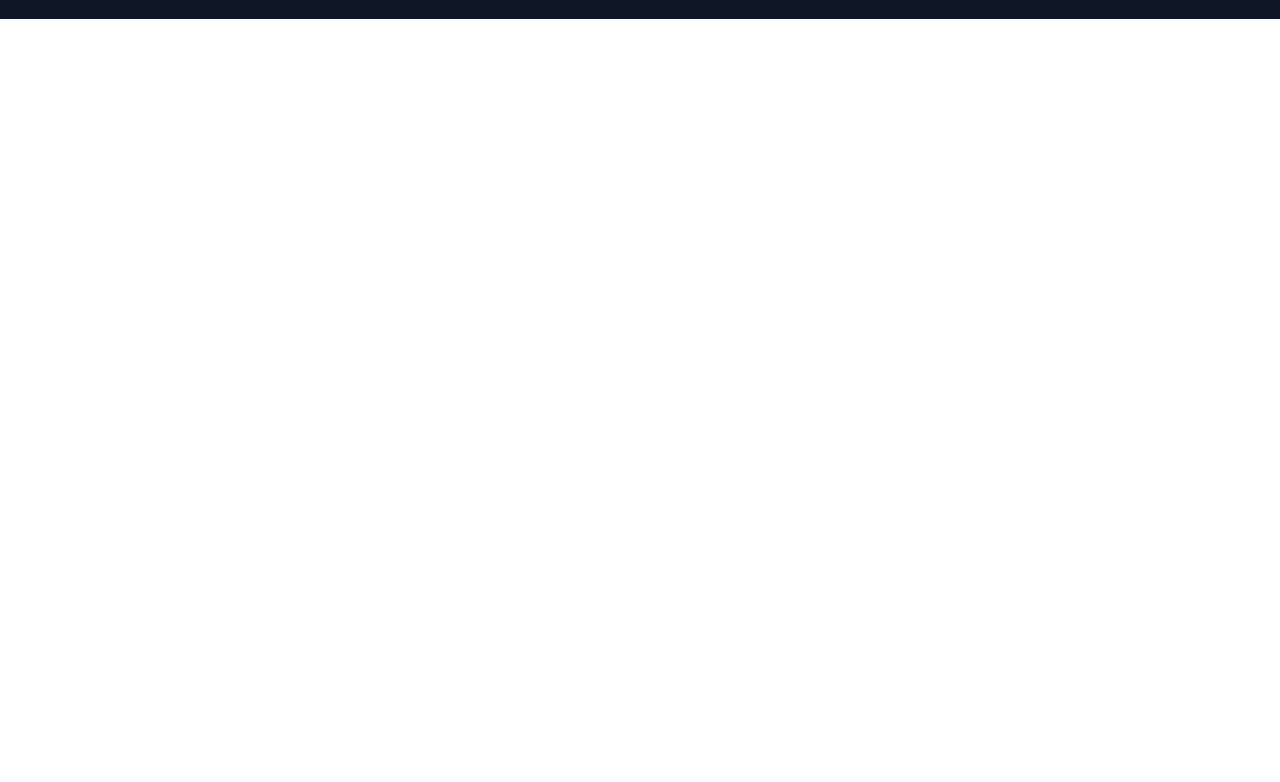
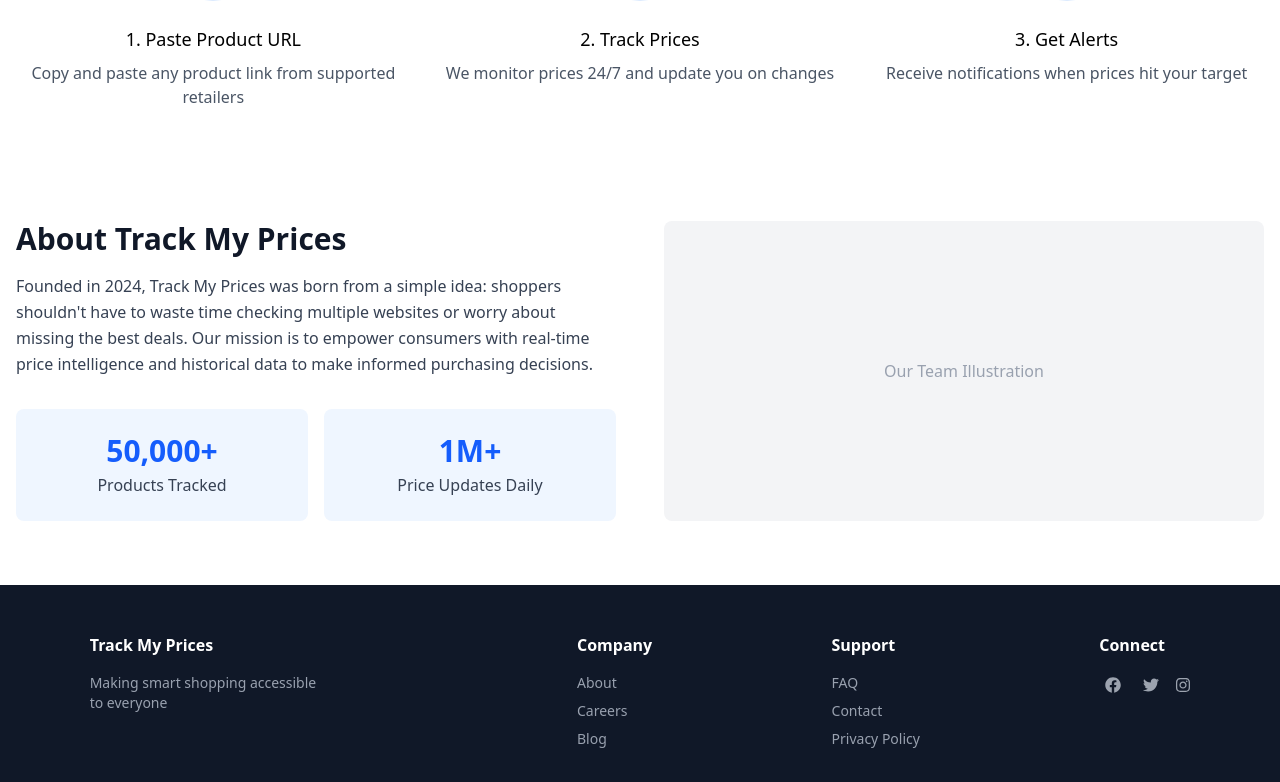
Before and after one commit to youssefElhoubi/Track-my-prices, a React (Vite) app in the folder TMPfront/: page / in a window 1280 px wide. Shown: the part 2001-2783 px from the top of the page. Before the commit the page ends 2020 px from the top, so only its background shows below. Built offline with nearby package versions, Linux system fonts and the light colour scheme.

Commit message:
mad the about section

```diff
--- /dev/null
+++ b/TMPfront/src/components/lanign components/AboutSection.tsx
@@ -0,0 +1,44 @@
+import React from "react"
+
+const AboutSection: React.FC = () => {
+    return (
+        <section className="py-16 px-4 bg-white">
+            <div className="max-w-7xl mx-auto">
+                <div className="grid grid-cols-1 lg:grid-cols-2 gap-12">
+                    {/* Left Column - Text and Stats */}
+                    <div className="space-y-8">
+                        <div className="space-y-4">
+                            <h2 className="text-3xl font-bold text-gray-900">About Track My Prices</h2>
+                            <p className="text-gray-700 leading-relaxed">
+                                Founded in 2024, Track My Prices was born from a simple idea: shoppers shouldn't have to waste time
+                                checking multiple websites or worry about missing the best deals. Our mission is to empower consumers
+                                with real-time price intelligence and historical data to make informed purchasing decisions.
+                            </p>
+                        </div>
+
+                        <div className="grid grid-cols-1 sm:grid-cols-2 gap-4">
+                            {/* Stat 1 */}
+                            <div className="bg-blue-50 rounded-lg p-6 text-center">
+                                <p className="text-blue-600 text-3xl font-bold mb-1">50,000+</p>
+                                <p className="text-gray-700">Products Tracked</p>
+                            </div>
+
+                            {/* Stat 2 */}
+                            <div className="bg-blue-50 rounded-lg p-6 text-center">
+                                <p className="text-blue-600 text-3xl font-bold mb-1">1M+</p>
+                                <p className="text-gray-700">Price Updates Daily</p>
+                            </div>
+                        </div>
+                    </div>
+
+                    {/* Right Column - Image */}
+                    <div className="bg-gray-100 rounded-lg flex items-center justify-center min-h-[300px]">
+                        <p className="text-gray-400">Our Team Illustration</p>
+                    </div>
+                </div>
+            </div>
+        </section>
+    )
+}
+
+export default AboutSection
--- a/TMPfront/src/components/lanign components/treanding.tsx
+++ b/TMPfront/src/components/lanign components/treanding.tsx
@@ -6,7 +6,7 @@ const Treanding: React.FC = () => {
         <>
             <div className='bg-[#F3F4F6] p-8  '>
                 <h2 className='text-center text-4xl font-black text-black my-2'> Trending Products </h2>
-                <div className='flex justify-between px-7'>
+                <div className='flex justify-center gap-4 flex-wrap px-7'>
                     <ProductCard/>
                     <ProductCard/>
                     <ProductCard/>
--- a/TMPfront/src/pages/LandingPage.tsx
+++ b/TMPfront/src/pages/LandingPage.tsx
@@ -5,6 +5,7 @@ import Herosection from '../components/lanign components/Herosection'
 import WhyTMP from '../components/lanign components/WhyTMP'
 import Treanding from '../components/lanign components/treanding'
 import HowItWorks from '../components/lanign components/HowItWork'
+import AboutSection from '../components/lanign components/AboutSection'
 
 const LandingPage :React.FC = () => {
     return (
@@ -14,6 +15,7 @@ const LandingPage :React.FC = () => {
         <WhyTMP/>
         <Treanding/>
         <HowItWorks/>
+        <AboutSection/>
         <Footer/>
         </>
     )
```
